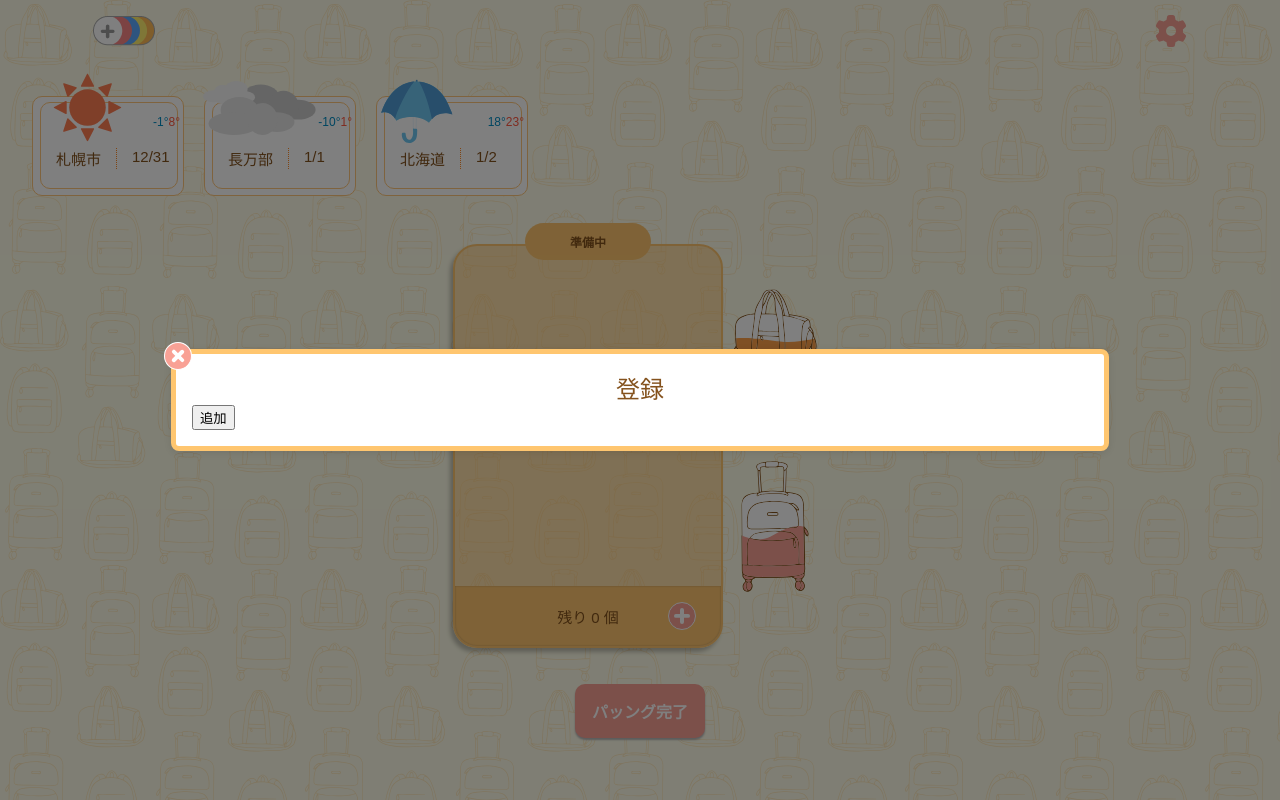
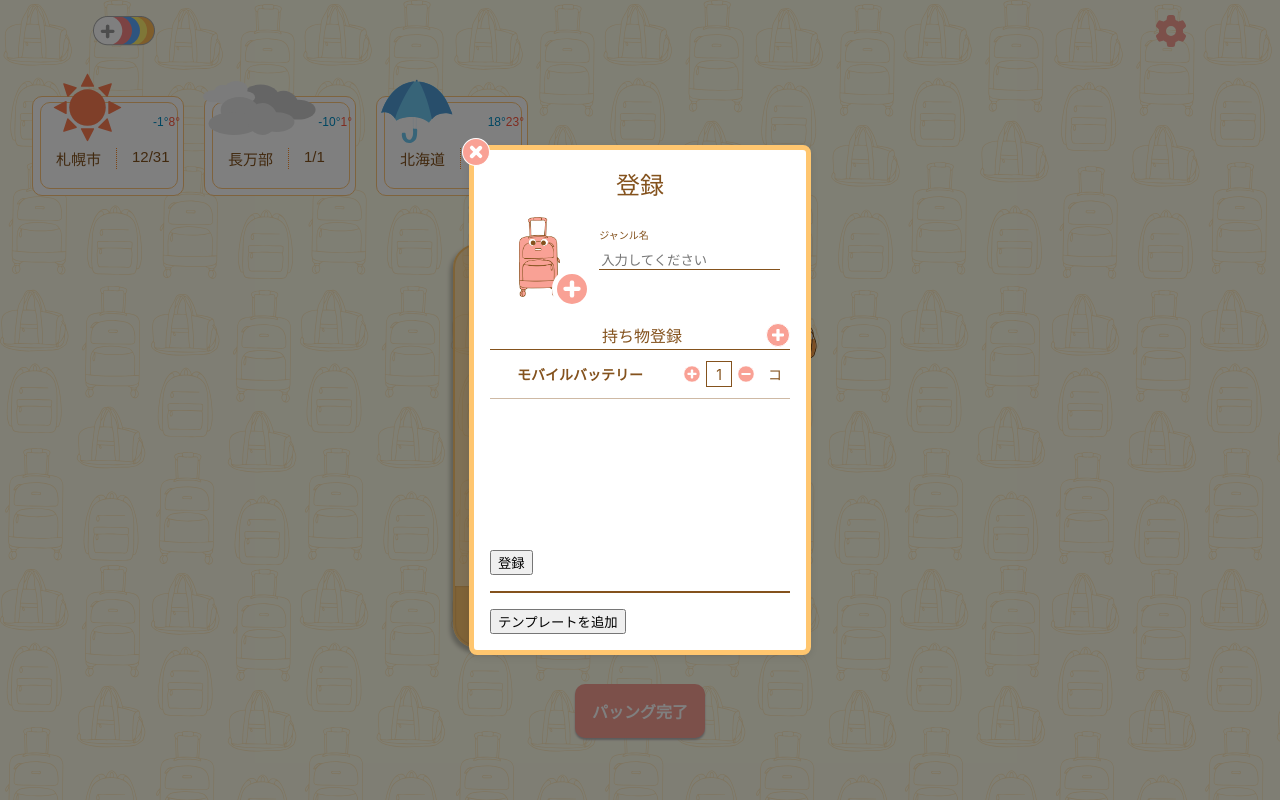
Before and after one commit to koudaihirata/development, a React (Create React App) app: page / in a window 1280 px wide. Both pictures are taken after a click on the button 682 px from the left and 616 px from the top of the page. Built offline with nearby package versions, Linux system fonts and the light colour scheme.

Commit message:
update:ジャンルを追加するモーダルのスタイル完成

```diff
--- a/src/Pages/PackingPage/page.tsx
+++ b/src/Pages/PackingPage/page.tsx
@@ -14,7 +14,7 @@ export default function PackingPage() {
         <div className={styles.bg}>
             <div className={styles.elementBox}>
                 <div className={styles.navWrap}>
-                    <img src="/img/friend.png" alt="フレンドアイコン" />
+                    <h2><img src="/img/friend.png" alt="フレンドアイコン" /></h2>
                     <FontAwesomeIcon icon={faGear} className={styles.FontA} />
                 </div>
                 <div className={styles.scheduleWrap}>
--- a/src/Pages/PackingPage/styles.module.css
+++ b/src/Pages/PackingPage/styles.module.css
@@ -21,13 +21,19 @@
     display: flex;
     align-items: center;
     justify-content: space-between;
-}
 
-.FontA {
-    width: 32px;
-    height: 32px;
-    font-size: 3.2rem;
-    color: #F9A195;
+    h2 {
+        margin: 0;
+        display: flex;
+        justify-content: center;
+        align-items: center;
+    }
+    .FontA {
+        width: 32px;
+        height: 32px;
+        font-size: 3.2rem;
+        color: #F9A195;
+    }
 }
 
 .scheduleWrap {
--- a/src/components/Iconbox/iconbox.tsx
+++ b/src/components/Iconbox/iconbox.tsx
@@ -11,19 +11,28 @@ export default function IconBox({
     const dragItemRef = useRef<HTMLDivElement | null>(null);
     const [iconCount, setIconCount] = useState(0);
     const [modalToggle, setModalToggle] = useState<boolean>(false);
+    const [registrationQuantity, setRegistrationQuantity] = useState(1);
+
+    const openModal = () => {
+        setModalToggle(true);
+    };
+    const closeModal = () => {
+        setModalToggle(false);
+    };
+
+    const addQuantity = () => {
+        setRegistrationQuantity((prev) => prev + 1);
+    };
+    const reduceQuantity = () => {
+        if (registrationQuantity > 1) {
+            setRegistrationQuantity((prev) => prev - 1);
+        }
+    };
 
     const handleMouseDown = (event: MouseEvent, element: HTMLDivElement) => {
         setIsDragging(true);
         setPosition({ x: event.clientX, y: event.clientY });
         dragItemRef.current = element;
-    };
-
-    const openModal = () => {
-        setModalToggle(true);
-    };
-
-    const closeModal = () => {
-        setModalToggle(false);
     };
 
     const addIcon = () => {
@@ -114,13 +123,57 @@ export default function IconBox({
             </div>
             {modalToggle && (
                 <div className={styles.modalOverlay}>
-                    <div className={styles.modal}>
+                    <section className={styles.modal}>
+                        <p>登録</p>
                         <button className={styles.modalFalse} onClick={closeModal}>
-                            <img src={"/img/plus.svg"} alt="プラス" />
+                            <img src={"/img/plus.svg"} alt="キャンセル" />
                         </button>
-                        <p>登録</p>
-                        <button onClick={addIcon}>追加</button>
-                    </div>
+                        <div className={styles.modalElement}>
+                            <div className={styles.modalGenreWrap}>
+                                <div className={styles.modalImgWrap}>
+                                    <img src="/img/bagkun.png" alt="アイコンイメージ" />
+                                    <button className={styles.modalImgBtn}>
+                                        <img src={"/img/plus.svg"} alt="プラス" />
+                                    </button>
+                                </div>
+                                <div className={styles.modalGenreText}>
+                                    <p>ジャンル名</p>
+                                    <input type="text" placeholder='入力してください' />
+                                </div>
+                            </div>
+                            <div className={styles.modalRegistrationWrap}>
+                                <div className={styles.modalRegistrationTitle}>
+                                    <div className={styles.NullPlus}></div>
+                                    <p>持ち物登録</p>
+                                    <button className={styles.modalRegistrationBtn}>
+                                        <img src={"/img/plus.svg"} alt="プラス" />
+                                    </button>
+                                </div>
+                                <div className={styles.modalRegistrationMain}>
+                                    <div className={styles.modalRegistrationThing}>
+                                        <h3>モバイルバッテリー</h3>
+                                        <div className={styles.QuantityBox}>
+                                            <div className={styles.QuantityWrap}>
+                                                <button className={styles.plus} onClick={addQuantity}>
+                                                    <img src={"/img/plus.svg"} alt="プラス" />
+                                                </button>
+                                                <div className={styles.square}>
+                                                    <p>{registrationQuantity}</p>
+                                                </div>
+                                                <button className={styles.minus} onClick={reduceQuantity}>
+                                                    <img src={"/img/minus.svg"} alt="マイナス" />
+                                                </button>
+                                            </div>
+                                            <p>コ</p>
+                                        </div>
+                                    </div>
+                                </div>
+                            </div>
+                        </div>
+                        <button onClick={addIcon}>登録</button>
+                        <div className={styles.line}></div>
+                        <button>テンプレートを追加</button>
+                    </section>
                 </div>
             )}
         </>
--- a/src/components/Iconbox/styles.module.css
+++ b/src/components/Iconbox/styles.module.css
@@ -78,7 +78,9 @@
     width: 28px;
     height: 28px;
     border-radius: 50%;
-    padding: 5px;
+    display: flex;
+    justify-content: center;
+    align-items: center;
 }
 
 .NullPlus {
@@ -99,10 +101,12 @@
     justify-content: center;
     align-items: center;
     z-index: 1000;
+
 }
 
 .modal {
     width: 70%;
+    max-width: 300px;
     background: white;
     padding: 16px;
     border-radius: 8px;
@@ -118,7 +122,9 @@
     width: 28px;
     height: 28px;
     border-radius: 50%;
-    padding: 5px;
+    display: flex;
+    justify-content: center;
+    align-items: center;
     transform: rotate(45deg);
     position: absolute;
     top: -12px;
@@ -126,9 +132,162 @@
 }
 
 .modal > p {
-    font-size: 24px;
-    font-family: 'A P-OTF Bunkyu Gothic Pr6N';
-    color: #84521D;
+    font-size: 2.4rem;
     margin: 0;
     text-align: center;
 }
+
+.modalElement {
+    margin-top: 16px;
+}
+
+.modalGenreWrap {
+    width: 100%;
+    display: flex;
+    justify-content: space-around;
+}
+
+.modalImgWrap {
+    position: relative;
+    width: 80px;
+    height: 80px;
+    border-radius: 8px;
+
+    > img {
+        width: 100%;
+        height: 100%;
+        object-fit: contain;
+    }
+
+    .modalImgBtn {
+        background-color: #F9A195;
+        border: solid 5px #FFFFFF;
+        text-align: center;
+        width: 40px;
+        height: 40px;
+        border-radius: 50%;
+        display: flex;
+        justify-content: center;
+        align-items: center;
+        position: absolute;
+        bottom: -12px;
+        right: -12px;
+
+        > img {
+            transform: scale(1.1);
+        }
+    }
+}
+
+.modalGenreText {
+
+    > input {
+        border: none;
+        border-bottom: 1px solid #84521D;
+        outline:none
+    }
+}
+
+.modalRegistrationWrap {
+    margin-top: 24px;
+}
+
+.modalRegistrationTitle {
+    width: 100%;
+    border-bottom: 1px solid #84521D;
+    display: flex;
+    align-items: center;
+    justify-content: space-between;
+
+    > p {
+        margin: 0;
+        font-size: 1.6rem;
+        text-align: center;
+    }
+    .modalRegistrationBtn {
+        background-color: #F9A195;
+        border: solid 0.5px #FFFFFF;
+        text-align: center;
+        width: 24px;
+        height: 24px;
+        border-radius: 50%;
+        display: flex;
+        justify-content: center;
+        align-items: center;
+
+        > img {
+            transform: scale(.8);
+        }
+    }
+}
+
+.modalRegistrationMain {
+    width: 100%;
+    height: 200px;
+    overflow: auto;
+}
+
+.modalRegistrationThing {
+    width: 100%;
+    height: 48px;
+    border-bottom: 1px solid rgba(132, 82, 29, 0.4);
+    display: flex;
+    align-items: center;
+    justify-content: space-between;
+
+    > h3 {
+        font-size: 1.4rem;
+        width: 60%;
+        margin: 0;
+        text-align: center;
+        font-weight: bold;
+    }
+    .QuantityBox {
+        display: flex;
+        gap: 8px;
+
+        .QuantityWrap {
+            display: flex;
+            align-items: center;
+
+            .plus {
+                transform: scale(.6);
+            }
+            .minus {
+                background-color: #F9A195;
+                border: solid 0.5px #FFFFFF;
+                text-align: center;
+                width: 28px;
+                height: 28px;
+                border-radius: 50%;
+                display: flex;
+                justify-content: center;
+                align-items: center;
+                transform: scale(.6);
+            }
+            .square {
+                width: 24px;
+                height: 24px;
+                border: 1px solid #84521D;
+                display: flex;
+                justify-content: center;
+                align-items: center;
+
+                p {
+                    font-size: 1.4rem;
+                }
+            }
+        }
+        > p {
+            font-size: 1.4rem;
+            padding-right: 8px;
+        }
+    }
+}
+
+.line {
+    width: 100%;
+    height: 2px;
+    background-color: #84521D;
+    margin: 16px 0;
+}
--- a/src/index.css
+++ b/src/index.css
@@ -4,11 +4,12 @@ html {
 
 body {
   margin: 0;
-  font-family: -apple-system, BlinkMacSystemFont, 'Segoe UI', 'Roboto', 'Oxygen',
+  font-family: 'A P-OTF Bunkyu Gothic Pr6N', -apple-system, BlinkMacSystemFont, 'Segoe UI', 'Roboto', 'Oxygen',
     'Ubuntu', 'Cantarell', 'Fira Sans', 'Droid Sans', 'Helvetica Neue',
     sans-serif;
   -webkit-font-smoothing: antialiased;
   -moz-osx-font-smoothing: grayscale;
+  color: #84521D;
 }
 
 code {
```
Also changed, not shown: public/img/bagkun.png (added), public/img/minus.svg (added).
